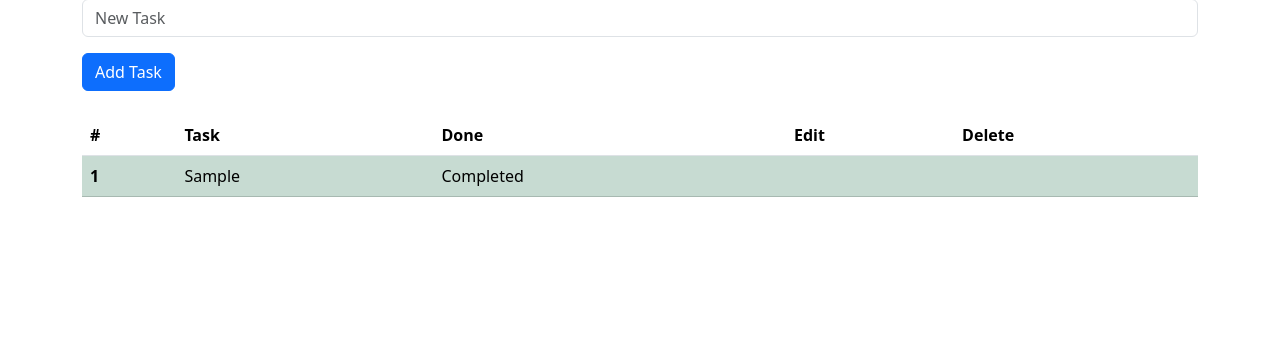
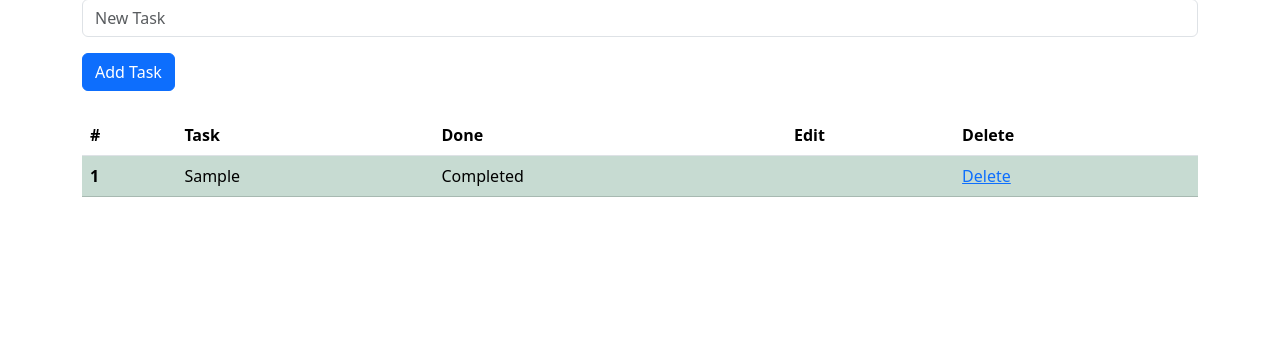
Before and after one commit to yesid-anaya-dev/Django-project, a Django app: page /task/ in a window 1280 px wide. Shown: the part 167-518 px from the top of the page. Run offline with Django 5.2, Linux system fonts and the light colour scheme; tables that the repository leaves empty hold one stand-in row (values such as "Sample post").

```diff
--- a/taskmate/todolist_app/templates/task.html
+++ b/taskmate/todolist_app/templates/task.html
@@ -47,7 +47,7 @@
                                 <td>{{obj.task}}</td>
                                 <td>Completed</td>
                                 <td></td>
-                                <td></td>
+                                <td> <a href="{% url 'delete_task' obj.id %}"> Delete </a> </td>
                             </tr>
                         {% else %}
                             <tr>
@@ -55,7 +55,7 @@
                                 <td>{{obj.task}}</td>
                                 <td>Not Completed</td>
                                 <td></td>
-                                <td></td>
+                                <td> <a href="{% url 'delete_task' obj.id %}"> Delete </a> </td>
                             </tr>
                         {% endif %}
                     {% endfor %}
--- a/taskmate/todolist_app/urls.py
+++ b/taskmate/todolist_app/urls.py
@@ -19,6 +19,7 @@ from todolist_app import views
 
 urlpatterns = [
     path('', views.todolist, name='todolist'),
+    path('delete/<task_id>', views.delete_task, name='delete_task'),
     path('about', views.about, name='about'),
     path('contact', views.contact, name='contact'),
 ]
--- a/taskmate/todolist_app/views.py
+++ b/taskmate/todolist_app/views.py
@@ -26,6 +26,12 @@ def todolist(request):
         return render(request, 'task.html', context)
 
 
+def delete_task(request, task_id):
+    task = TaskList.objects.get(pk=task_id)
+    task.delete()
+    return redirect('todolist')
+
+
 def about(request):
     context = {'about_text': 'Welcome to About page.'}
     return render(request, 'about.html', context)
```
